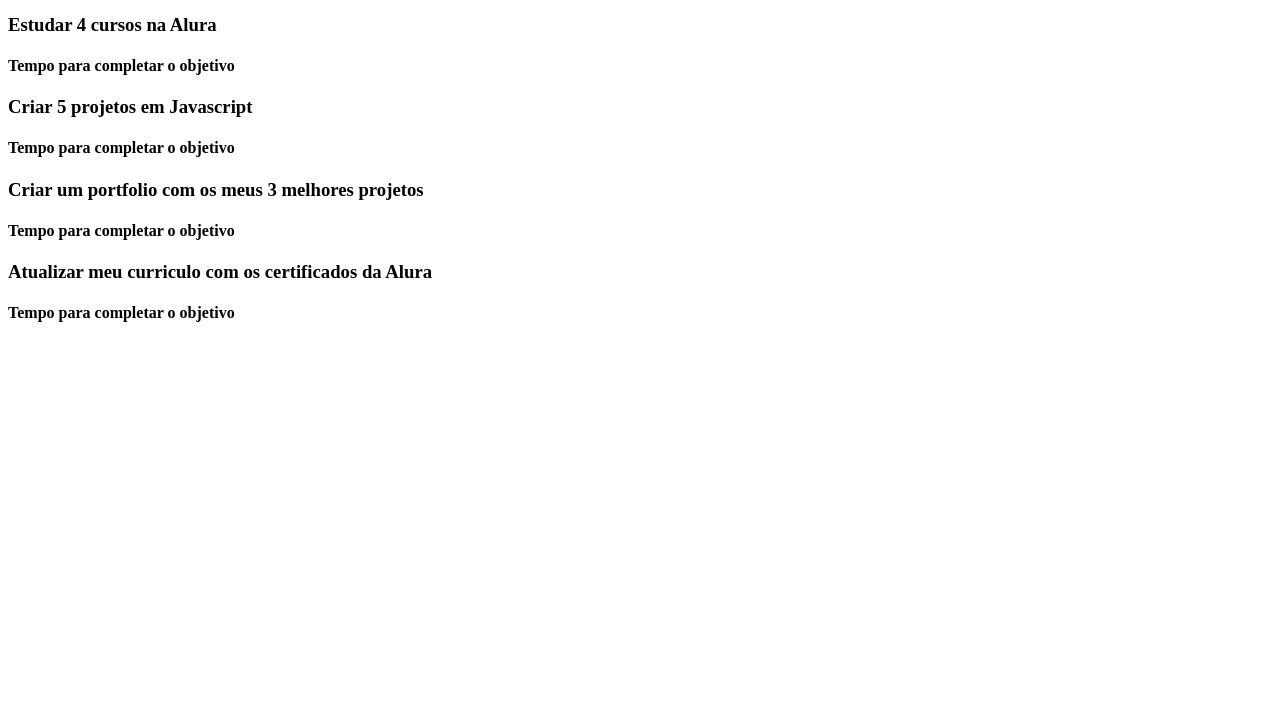
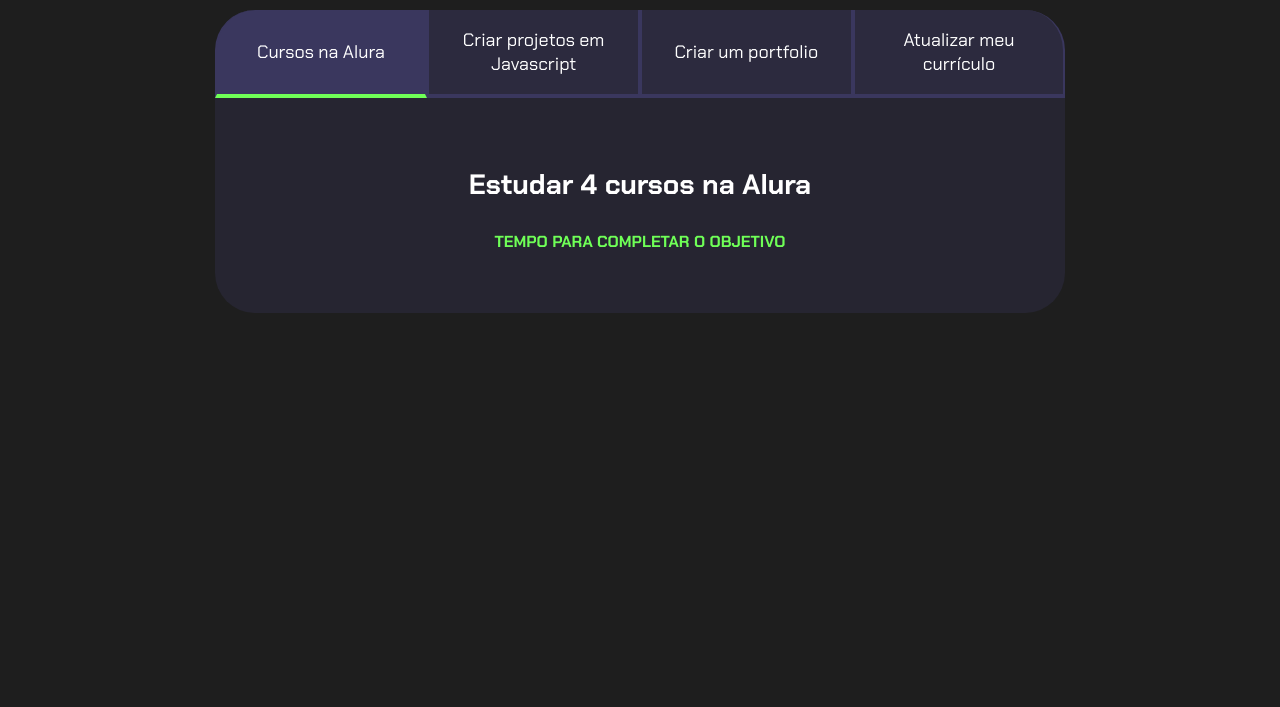
Before and after one commit to pedridrinhosk8/toguro, a plain HTML site: page index.html in a window 1280 px wide. Shown: the part 93-800 px from the top of the page. Drawn offline with Linux system fonts and the light colour scheme.

Commit message:
Update style.css

```diff
--- a/style.css
+++ b/style.css
@@ -1,8 +1,104 @@
-:root  {
-    --cor-de-fundo:  #1E1E1E
-    --verde: #6FFF57
+@import url('https://fonts.googleapis.com/css2?family=Chakra+Petch:wght@400;700&display=swap');
+
+:root {
+    --cor-de-fundo: #1E1E1E;
+    --verde: #6FFF57;
     --branco: #FFFFFF;
-    --botao-ativo: rgba (58,55,94,0.5);
-    --texto-fundo: rgba (58,55,94,0.3);
+    --botao-ativo: #3A375E;
+    --botao-inativo: rgba(58, 55, 94, 0.5);
+    --texto-fundo: rgba(58, 55, 94, 0.3);
 }
-@import url ('https:')
+
+body {
+    background-color: var(--cor-de-fundo);
+    color: var(--branco);
+    font-family: 'Chakra Petch', sans-serif;
+}
+
+
+.conteudo-principal {
+    display: flex;
+    flex-direction: column;
+    justify-content: center;
+    align-items: center;
+    max-width: 1200px;
+    width: 100%;
+    margin: 0 auto;
+}
+
+.titulo-principal {
+    text-align: left;
+    width: 100%;
+    font-size: 32px;
+}
+
+.titulo-principal span {
+    color: var(--verde);
+}
+
+
+.botao {
+    font-family: 'Chakra Petch', sans-serif;
+    background-color: var(--botao-inativo);
+    color: var(--branco);
+    display: flex;
+    justify-content: center;
+    padding: 1em;
+    font-size: 18px;
+    align-items: center;
+    width: 100%;
+    border-bottom: 4px solid var(--botao-ativo);
+    border-left: 2px solid var(--botao-ativo);
+    border-right: 2px solid var(--botao-ativo);
+    border-top: none;
+}
+
+.botao:first-child {
+    border-radius: 40px 40px 0 0;
+}
+
+.botoes {
+    display: block;
+}
+
+.botao.ativo{
+    background-color: var(--botao-ativo);
+    border-bottom: 4px solid var(--verde);
+}
+
+.abas-textos{
+    background-color: var(--texto-fundo);
+    padding: 40px;
+    border-radius: 0 0 40px 40px;
+}
+.aba-conteudo.ativo{
+    display:block;
+}
+
+.aba-conteudo{
+    display: none;
+}
+
+.aba-conteudo-titulo-principal{
+    font-size: 28px;
+    text-align: center;
+}
+.aba-conteudo-titulo-secundario{
+    text-align: center;
+    color: var(--verde);
+    text-transform: uppercase;
+}
+
+@media screen and (min-width: 768px) {
+    .botoes {
+        display: flex;
+    }
+
+    .botao:first-child {
+        border-radius: 40px 0 0 0;
+    }
+
+    .botao:last-child {
+        border-radius: 0 40px 0 0;
+    }
+}
```
